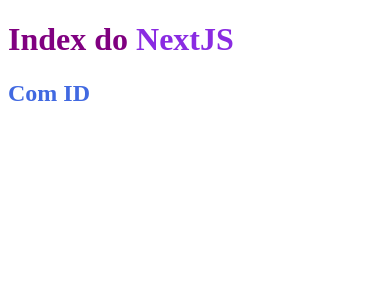
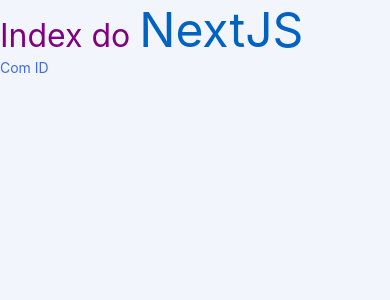
Before and after one commit to Bonassa/Board, a Next.js app: page / in a window 390 px wide. Shown: the top 300 px of the page. Built offline with nearby package versions, Linux system fonts and the light colour scheme.

Commit message:
Styles configuration

```diff
--- a/src/pages/_app.tsx
+++ b/src/pages/_app.tsx
@@ -1,6 +1,12 @@
+
+// O _app é chamado cada vez que a página é recarregada, ou se for troca a rota
+// Ele que renderiza as páginas na tela
 
 // Para adicionar uma tipagem ao Component (descontruido na função MyApp) utilizaremos o AppProps
 import { AppProps } from 'next/app';
+
+// Adicionando estilos globais na aplicação, através do _app que é renderizado em todas as pages
+import '../styles/global.scss';
 
 // Acidionando tipagem no Component
 function MyApp({ Component, pageProps }: AppProps) {
--- /dev/null
+++ b/src/pages/_document.tsx
@@ -0,0 +1,33 @@
+
+// O _document é carregado apenas uma vez, quando a aplicação é montada
+
+// Esse arquivo vai funcionar muito semelhante ao index.html do React, nele vamos montar um html
+
+// Para isso iremos importar o Document do next, e outros elementos
+import Document, { Html, Head, Main, NextScript } from 'next/document';
+
+// Este é o único componente que o Next pede para exportar em formato de classe, pois ele extende o Document
+export default class MyDocument extends Document{
+   // Como é uma classe, deve-se passar o render
+   render(){
+      return(
+         //Nessa parte iremos poder montar uma estrutura personalizada de HTML para ser renderizada
+         <Html>
+            <Head>
+               {/** Normal igual ao head do HTML
+                * Fontes personalizadas, favicon, scripts etc...
+                * Não devemos utilizar o title aqui, pois não será possível alterar em cada página
+                */}
+            </Head>
+            <body>
+               {/**O body é o padrão do html, não precisa importar ele
+                * Dentro do body, coloca-se o <Main/>, que é a aplicação em sí,
+                * O NextScript também deve ser passado após o Main
+               */}
+               <Main/>
+               <NextScript/>
+            </body>
+         </Html>
+      )
+   }
+}
--- a/src/pages/index.tsx
+++ b/src/pages/index.tsx
@@ -3,14 +3,24 @@
 // E no .tsx (TypeScript React) utilizamos como classe ou ID, passando o style. nome da classe ou ID
 import styles from '../styles/styles.module.scss';
 
+// Para a criação de titulos dinâmicos utilizaremos o Head do Next/Head
+import Head from 'next/head';
+
 export default function Home() {
    return (
-      <div>
-         <h1 className={styles.title}>Index do <span>NextJS</span></h1>
-         <h2 id={styles.comID}>Com ID</h2>
+      <>
+         {/**Aqui dentro colocaremos uma tag head, para alterações no <head> do html dessa página
+          * Para não misturar com os componentes do body, utilizaremos dentro de um fragment
+          * Title e outras tags para o SEO da página
+         */}
+         <Head>
+            <title>Board - Organizando Suas Tarefas</title>
+         </Head>
+
          <div>
-
+            <h1 className={styles.title}>Index do <span>NextJS</span></h1>
+            <h2 id={styles.comID}>Com ID</h2>
          </div>
-      </div>
+      </>
    )
 }
--- /dev/null
+++ b/src/styles/global.scss
@@ -0,0 +1,51 @@
+
+// Arquivo de estilos globais
+
+:root {
+   --bg: #F2F6FC;
+   --azul: #0062C2;
+}
+
+* {
+   margin: 0;
+   padding: 0;
+   box-sizing: border-box;
+   outline: 0;
+   vertical-align: baseline;
+   font-weight: inherit;
+   font-family: inherit;
+   font-style: inherit;
+   font-size: 100%;
+}
+
+body {
+   background-color: var(--bg);
+}
+
+body, input, textarea, button, select {
+   font-weight: 400;
+   font-size: 1rem; //1rem = 16px
+   font-family: -apple-system, BlinkMacSystemFont, 'Segoe UI', Roboto, Oxygen, Ubuntu, Cantarell, 'Open Sans', 'Helvetica Neue', sans-serif;
+}
+
+button {
+   cursor: pointer;
+}
+
+a {
+   text-decoration: none;
+   color: inherit;
+}
+
+// Configurando o tamanho das fontes de acordo com a tela
+@media (max-width: 1080px) {
+   body{
+      font-size: 93.75%; //Converter para 15px
+   }
+}
+
+@media (max-width: 720px) {
+   body{
+      font-size: 87.5%; //Converter para 15px
+   }
+}
--- a/src/styles/styles.module.scss
+++ b/src/styles/styles.module.scss
@@ -3,11 +3,12 @@
 
 .title {
    color: purple;
-
+   font-size: 2rem;
 
    // Com o SASS podemos ter estilos em cascata
    span {
-      color: blueviolet;
+      color: var(--azul);
+      font-size: 3rem;
    }
 
 }
```
Also changed, not shown: 1 other file (tests, documents, lock files or other folders).
